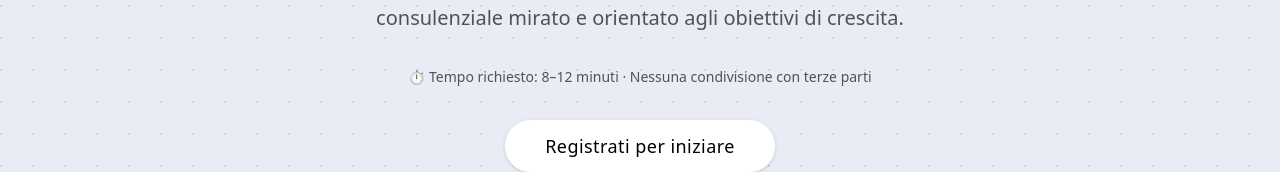
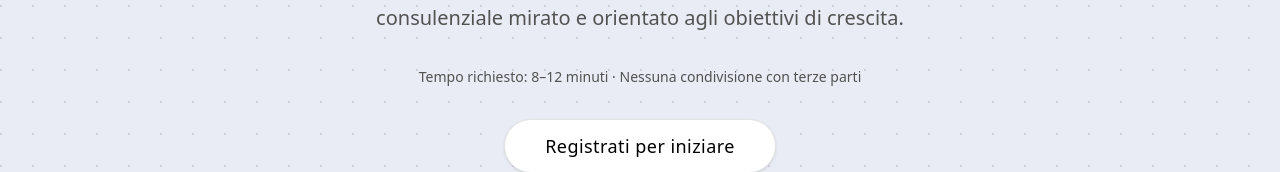
Before and after one commit to Gim2510/fe_service, a React (Vite) app: page /survey/start in a window 1280 px wide. Shown: the part 283-455 px from the top of the page. Built offline with nearby package versions, Linux system fonts and the light colour scheme; no server answers.

Commit message:
ref: minor changes

```diff
--- a/src/Components/Home/HeroGlobeDark.tsx
+++ b/src/Components/Home/HeroGlobeDark.tsx
@@ -145,7 +145,7 @@ export function HeroGlobeDark() {
         controls.autoRotateSpeed = 0.4;
 
         setTimeout(() => {
-            globeRef.current.pointOfView({ lat: 40, lng: 40, altitude: 1.0 });
+            globeRef.current.pointOfView({ lat: 40, lng: 40, altitude: 1.3 });
         }, 100);
     }, []);
 
--- a/src/Components/Survey/SecurityItem.tsx
+++ b/src/Components/Survey/SecurityItem.tsx
@@ -4,17 +4,17 @@ function SecurityItem({title, children}: { title: string, children: ReactNode })
     const [open, setOpen] = useState(false);
 
     return (
-        <div className="border-b border-neutral-700/30 pb-4">
+        <div className="border-b border-neutral-700/30 pb-4 cursor-pointer">
             <button
                 onClick={() => setOpen(!open)}
-                className="w-full flex justify-between items-center text-left"
+                className="w-full flex justify-between items-center text-left cursor-pointer"
             >
-                <span className="font-medium">{title}</span>
-                <span className="text-sm opacity-60">{open ? "−" : "+"}</span>
+                <span className="font-medium cursor-pointer">{title}</span>
+                <span className="text-sm opacity-60 cursor-pointer">{open ? "−" : "+"}</span>
             </button>
 
             {open && (
-                <div className="mt-3 text-sm opacity-80 leading-relaxed space-y-2">
+                <div className="mt-3 text-sm opacity-80 leading-relaxed space-y-2 cursor-pointer">
                     {children}
                 </div>
             )}
--- a/src/Components/Survey/SurveyIntro.tsx
+++ b/src/Components/Survey/SurveyIntro.tsx
@@ -40,8 +40,8 @@ export function SurveyIntro() {
                     mirato e orientato agli obiettivi di crescita.
                 </p>
 
-                <div className={`text-sm ${textSoftClass}`}>
-                    ⏱️ Tempo richiesto: 8–12 minuti · Nessuna condivisione con terze parti
+                <div className={`flex flex-col justify-center items-center gap-4 text-sm ${textSoftClass}`}>
+                    <p>Tempo richiesto: 8–12 minuti · Nessuna condivisione con terze parti</p>
                 </div>
 
                 <div className="flex justify-center">
--- a/src/Pages/Register.tsx
+++ b/src/Pages/Register.tsx
@@ -93,7 +93,7 @@ export function Register() {
             />
 
             <div
-                className={`relative z-10 mx-auto w-full max-w-6xl px-8 py-24 grid lg:grid-cols-2 gap-20 items-start ${
+                className={`relative z-10 mx-auto w-full max-w-6xl px-8 py-24 grid lg:grid-cols-2 gap-20 items-center ${
                     theme === "dark" ? "text-white" : "text-black"
                 }`}
             >
--- a/src/Pages/SurveyStart.tsx
+++ b/src/Pages/SurveyStart.tsx
@@ -86,8 +86,8 @@ export function SurveyStart() {
                     mirato e orientato agli obiettivi di crescita.
                 </p>
 
-                <div className={`text-sm ${textSoftClass}`}>
-                    ⏱️ Tempo richiesto: 8–12 minuti · Nessuna condivisione con terze parti
+                <div className={`flex flex-col justify-center items-center gap-4 text-sm ${textSoftClass}`}>
+                    <p>Tempo richiesto: 8–12 minuti · Nessuna condivisione con terze parti</p>
                 </div>
 
                 {emailVer ? (
```
